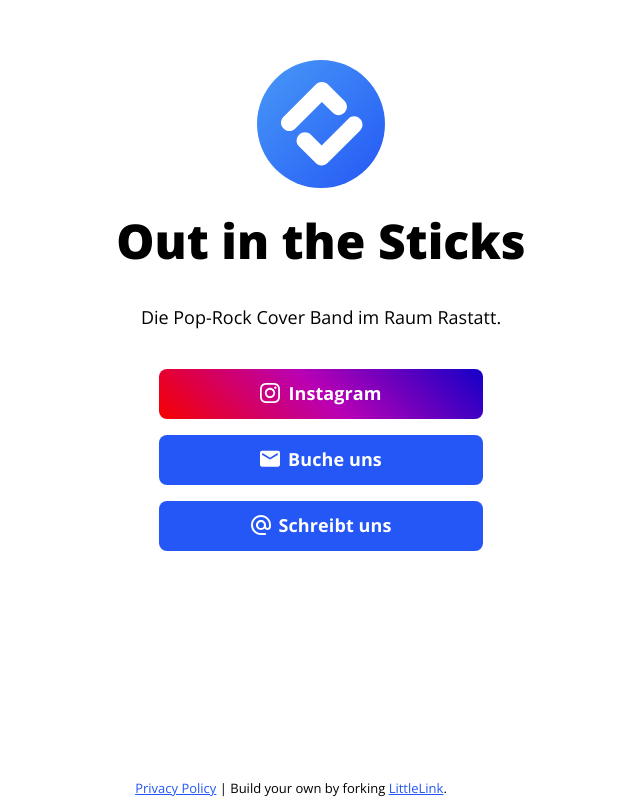
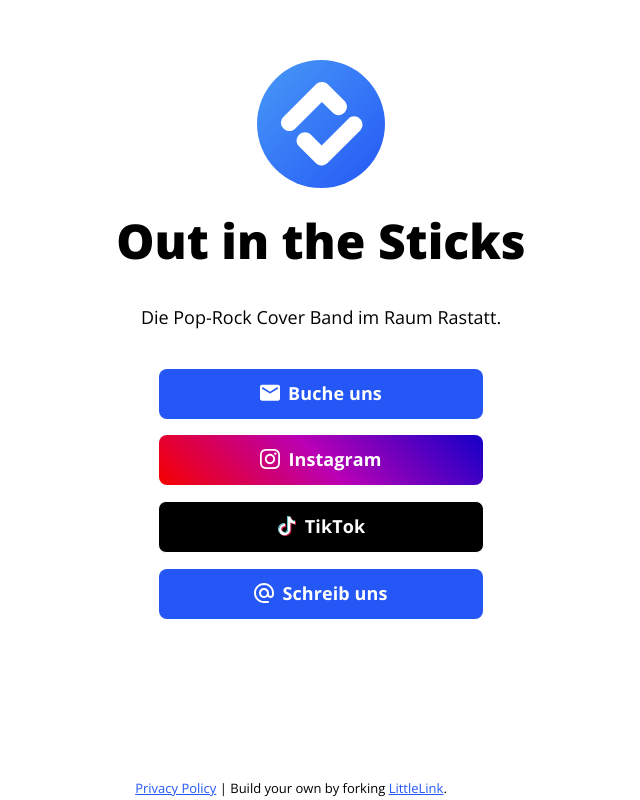
Before and after one commit to tickietackie/outinthesticks, a plain HTML site: page index.html in a window 1280 px wide. Shown: the whole page, without its empty margins (319-959 px from the left). Drawn offline with Linux system fonts and the light colour scheme.

Commit message:
Added tiktok

```diff
--- a/index.html
+++ b/index.html
@@ -105,18 +105,23 @@
           <!-- GoFundMe -->
           <!--<a class="button button-gofundme" href="#" target="_blank" rel="noopener" role="button"><img class="icon" src="images/icons/gofundme.svg" alt="">GoFundMe</a><br>-->
 
-          <!-- Instagram -->
-          <a class="button button-instagram" href="https://www.instagram.com/outinthesticks_band" target="_blank"
-            rel="noopener" role="button"><img class="icon" src="images/icons/instagram.svg" alt="">Instagram</a><br>
-
           <!-- Generic Email -->
           <a class="button button-default" href="mailto:anfrage@outinthesticks.de?subject=Buchungsanfrage"
             target="_blank" rel="noopener" role="button"><img class="icon" src="images/icons/generic-email.svg"
               alt="">Buche uns</a><br>
 
+          <!-- Instagram -->
+          <a class="button button-instagram" href="https://www.instagram.com/outinthesticks_band" target="_blank"
+            rel="noopener" role="button"><img class="icon" src="images/icons/instagram.svg" alt="">Instagram</a><br>
+
+          <!-- TikTok -->
+          <a class="button button-tiktok" href="https://www.tiktok.com/@outinthesticks_band?_t=8f8JQG2gucy&_r=1"
+            target="_blank" rel="noopener" role="button"><img class="icon" src="images/icons/tiktok.svg"
+              alt="">TikTok</a><br>
+
           <!-- Generic Email Alt -->
           <a class="button button-default" href="mailto:anfrage@outinthesticks.de" target="_blank" rel="noopener"
-            role="button"><img class="icon" src="images/icons/generic-email-alt.svg" alt="">Schreibt uns</a><br>
+            role="button"><img class="icon" src="images/icons/generic-email-alt.svg" alt="">Schreib uns</a><br>
 
 
         </div>
```
